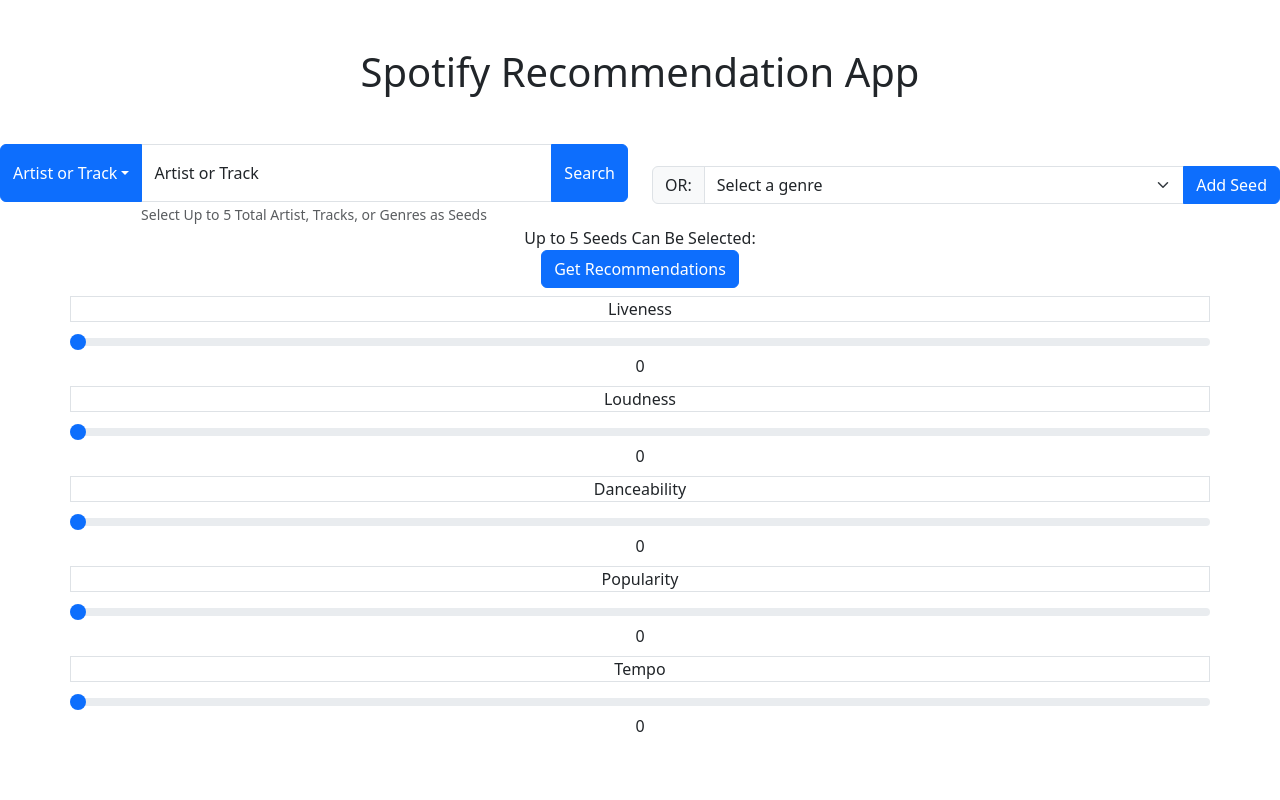
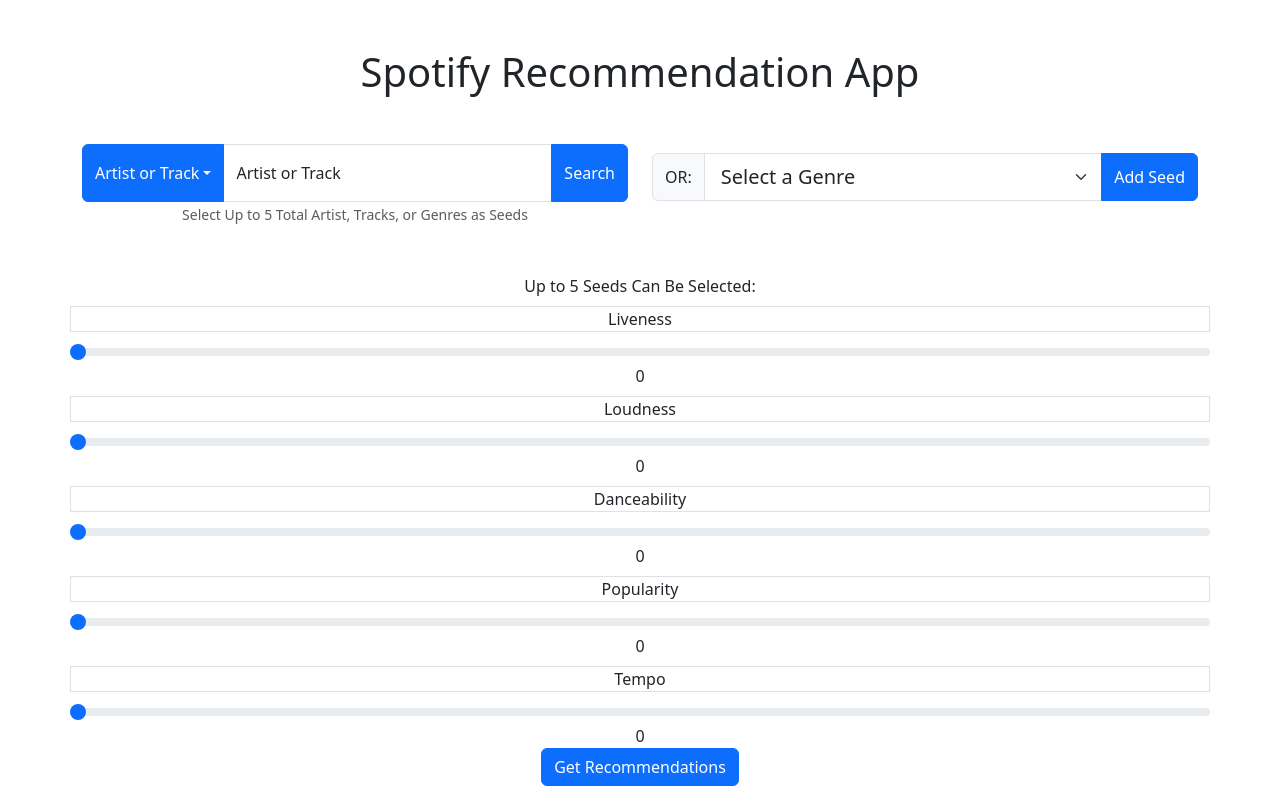
Before and after one commit to kramrekwob/Spotify-Recommendation-App, a React (Create React App) app in the folder my-app/: page / in a window 1280 px wide. Built offline with nearby package versions, Linux system fonts and the light colour scheme.

Commit message:
feat: Reactified the remaining components, displaying results
Have to finish putting all of the states at the top level of the app, and fix the results display

```diff
--- a/my-app/src/App.js
+++ b/my-app/src/App.js
@@ -1,13 +1,21 @@
 import './App.css';
+import React, { useState } from 'react';
 import SearchBox from './Searchbox'
 import Slider from './Slider';
+import GetRecommendations from './GetRecommendations';
+
 function App() {
+
+const [recommendations, setRecommendations] = useState([]);
+const handleRecommendations = (data) => {
+  setRecommendations(data);
+}
   return (
-    <body>
+    <main>
       <h1 className="text-center my-5">Spotify Recommendation App</h1>
       <div className="App">
         <SearchBox className="container flex" />
-      <form class="container" action="" method="" id="mainform">
+      <form className="container" action="" method="" id="mainform">
         <Slider
           name="liveness"
           label="Liveness"
@@ -29,8 +37,9 @@
           label="Tempo"
         />
       </form>
+      <GetRecommendations handleRecommendations={handleRecommendations}/>
       </div>
-    </body>
+    </main>
   );
 }
 
--- /dev/null
+++ b/my-app/src/GetRecommendations.js
@@ -0,0 +1,22 @@
+
+import React, { useState } from 'react';
+import axios from 'axios';
+import {Button} from 'react-bootstrap'
+
+function GetRecommendations({ sliders, seeds }) {
+    const handleClick = async () => {
+        try {
+            const data = { sliders, seeds };
+            console.log(data)
+            const res = await axios.post('/recommendations', data);
+            console.log(res.data);
+        } catch (error) {
+            console.log(error);
+        }
+    }
+
+    return (
+        <Button onClick={handleClick}>Get Recommendations</Button>
+    );
+}
+export default GetRecommendations
--- a/my-app/src/InputGroupGenres.js
+++ b/my-app/src/InputGroupGenres.js
@@ -1,8 +1,6 @@
 import React, { useState } from 'react';
-import { Form, InputGroup, Button, FormControl } from 'react-bootstrap';
-import Row from 'react-bootstrap/Row';
-import Col from 'react-bootstrap/Col';
-import Container from 'react-bootstrap/Container';
+import { Form, InputGroup, Button, FormControl, FloatingLabel, Row, Col, Container} from 'react-bootstrap';
+
 
 
 const genres = ['acoustic', 'afrobeat', 'alt-rock',
@@ -82,35 +80,17 @@
     }
 
     return (
-        <Form class="container">
-            <Row>
-                <InputGroup>
+                <InputGroup className="pb-3">
                     <InputGroup.Text> OR:</InputGroup.Text>
-                    <Form.Select aria-label="Default select example" value={selectedGenre} onChange={handleGenreChange}>
-                        <option value="">Select a genre</option>
+                    <Form.Select size="lg" aria-label="Default select example" value={selectedGenre} onChange={handleGenreChange}>
+                        <option value="">Select a Genre</option>
                         {genres.map(genre => (
                             <option key={genre} value={genre}>
                                 {genre}
                             </option>
                         ))} </Form.Select>
-
                     <Button onClick={handleSubmit}>Add Seed</Button>
                 </InputGroup>
-            </Row>
-        </Form>
-
-        //     <Form >
-        //     <InputGroup>
-        //     <Form.Select as="select" value={selectedGenre} onChange={handleGenreChange}>
-        //
-
-        //             </Form.Select>
-        //             <InputGroup.Append>
-        //                 <Button variant="outline-secondary" onClick={handleSubmit}>Submit</Button>
-        //             </InputGroup.Append>
-        //         </InputGroup>
-        //     </ Form>
-        // );
     )
 };
 
--- a/my-app/src/SearchResults.js
+++ b/my-app/src/SearchResults.js
@@ -1,5 +1,5 @@
 import React, { useState } from 'react';
-import { Card, CardGroup, Image, OverlayTrigger, Tooltip  } from 'react-bootstrap';
+import { Card, CardGroup, Image, OverlayTrigger, Tooltip } from 'react-bootstrap';
 
 function SearchResults(props) {
   const { results, handleResultClick } = props;
@@ -8,12 +8,12 @@
   const handleHover = (result) => {
     setHoveredResult(result);
   }
-    return(
-      <CardGroup className="">
+  return (
+    <CardGroup className="mb-2">
 
       {results.map((result, index) => {
         return (
-        <OverlayTrigger  key={result.id}
+          <OverlayTrigger key={result.id}
             placement="top"
             overlay={
               <Tooltip id={`tooltip-${result.id}`}>
--- a/my-app/src/Searchbox.js
+++ b/my-app/src/Searchbox.js
@@ -1,6 +1,6 @@
 import React, { useState } from 'react';
 import axios from 'axios';
-import {Button, Form, InputGroup, Row, Col, Dropdown, DropdownItem, FloatingLabel, DropdownButton, Container} from 'react-bootstrap';
+import {Button, Form, InputGroup, Row, Col, Dropdown, FloatingLabel, DropdownButton, Container} from 'react-bootstrap';
 import InputGroupGenres from './InputGroupGenres'
 import SearchResults from './SearchResults';
 
@@ -10,6 +10,7 @@
   const [searchResults, setSearchResults] = useState([]);
   const [searchType, setSearchType] = useState('artist'); // Default search type is artist
   const [selectedResults, setSelectedResults] = useState([]);
+
 
   // Handle search input changes
   const handleSearchInput = (e) => {
@@ -38,6 +39,7 @@
   }
   const handleResultClick = (result) => {
     console.log(result)
+    if (result.name == '') return;
     if (selectedResults.length === 5) {
       return;
     }
@@ -51,19 +53,20 @@
       setSelectedResults([...selectedResults, result]);
     }
   }
+
   return (
-    <div className=''>
-      <Form onSubmit={handleSubmit} className='col-12'>
+    <div>
+      <Form onSubmit={handleSubmit} className='container mx-auto'>
         <Row className="align-items-center">
           <Col xs="6">
             <Row>
-              <InputGroup className="">
+              <InputGroup>
                 <DropdownButton title="Artist or Track" value={searchType} onChange={handleSearchType}>
-                  <DropdownItem value="artist">Artist</DropdownItem>
-                  <DropdownItem value="track">Track</DropdownItem>
+                  <Dropdown.Item value="artist">Artist</Dropdown.Item>
+                  <Dropdown.Item value="track">Track</Dropdown.Item>
                 </DropdownButton>
                 <FloatingLabel label="Artist or Track">
-                  <Form.Control column sm={4} type="search" aria-describedby="artistText" placeholder="Enter an artist or track" value={searchTerm} className="" onChange={handleSearchInput} />
+                  <Form.Control type="search" aria-describedby="artistText" placeholder="Enter an artist or track" value={searchTerm} onChange={handleSearchInput} />
                 </FloatingLabel>
                 <Button type="submit">Search</Button>
               </InputGroup>
@@ -77,13 +80,12 @@
         </Row>
       </Form>
       <SearchResults results={searchResults} handleResultClick={handleResultClick}></SearchResults>
-      <div>
+      <div className="mt-5">
         <span>Up to 5 Seeds Can Be Selected:</span><Row>
           {selectedResults.slice(0, 5).map((result, index) => (
             <Col><span key={index}> {result.name}</span></Col>
           ))}
         </Row>
-        <Button>Get Recommendations</Button>
       </div>
     </div>
   );
--- a/my-app/src/index.css
+++ b/my-app/src/index.css
@@ -12,7 +12,7 @@
     monospace;
 }
 .highlighted-card {
-  transform: scale(1.1);
+  transform: scale(1.05);
   color: blue;
   transition: transform 0.2s ease-in-out;
 }
```
Also changed, not shown: 1 other file (tests, documents, lock files or other folders). Lines whose indentation alone changed are shown as unchanged.
